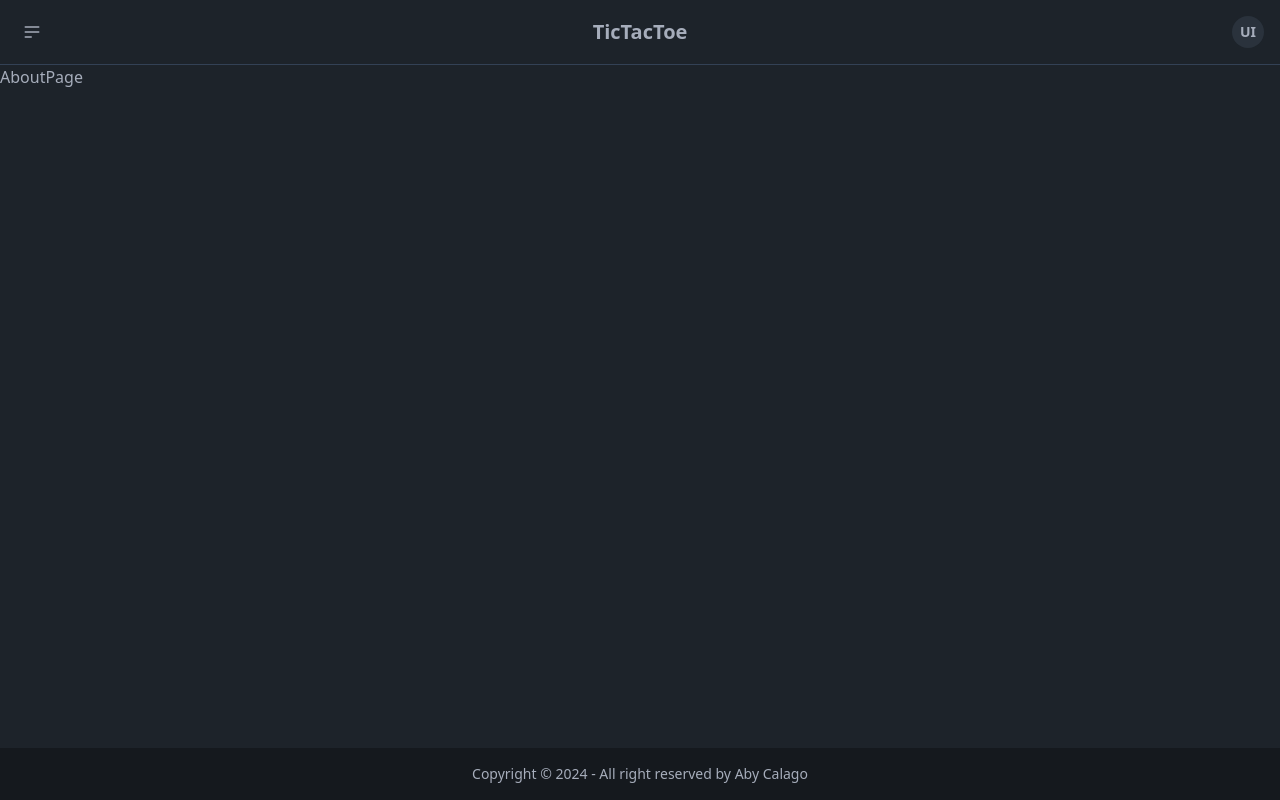
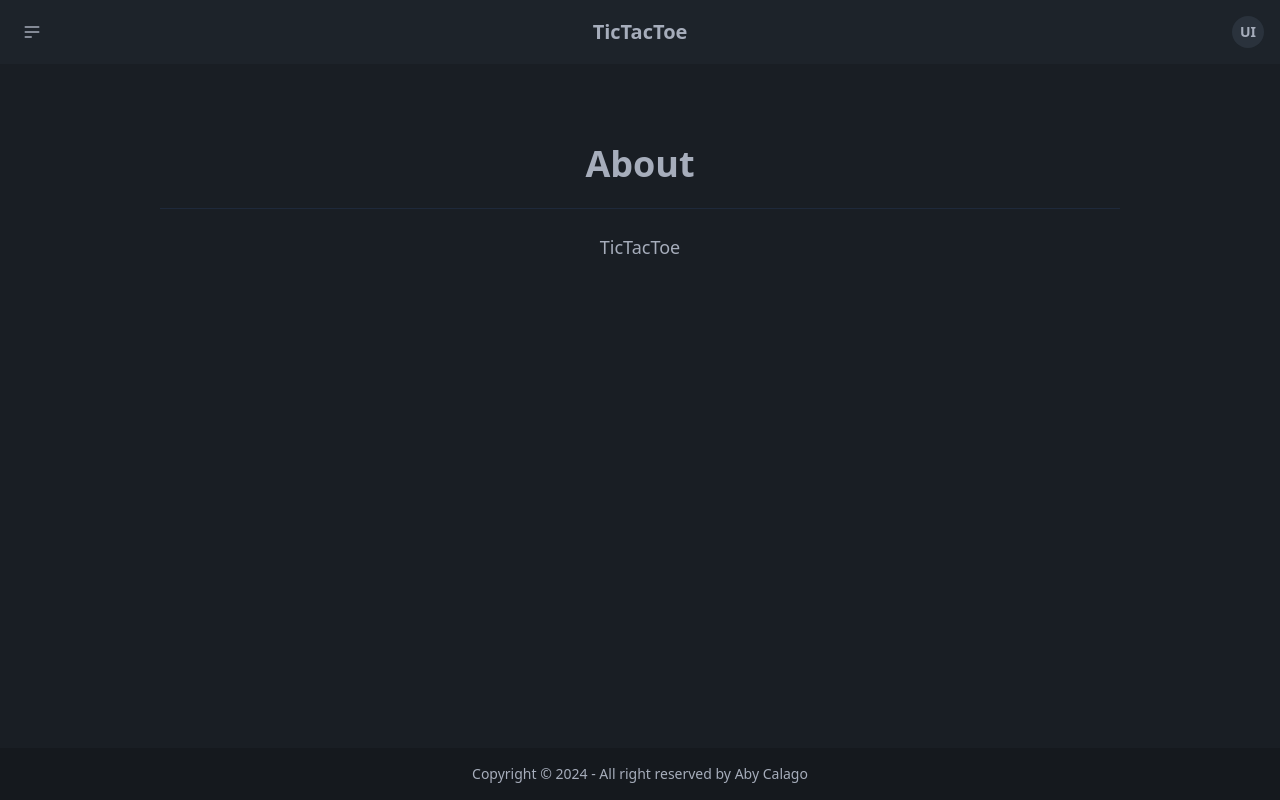
Before and after one commit to IRDunno/TicTacToe, a React (Vite) app: page /about in a window 1280 px wide. Built offline with nearby package versions, Linux system fonts and the light colour scheme.

Commit message:
re colored body

```diff
--- a/src/components/Navbar.jsx
+++ b/src/components/Navbar.jsx
@@ -3,7 +3,7 @@ import { Link, NavLink } from "react-router-dom";
 
 const Navbar = () => {
   return (
-    <div className="navbar bg-base-100 border-b border-slate-700">
+    <div className="navbar bg-base-100">
       <div className="navbar-start">
         <div className="dropdown">
           <div tabIndex={0} role="button" className="btn btn-ghost btn-circle">
--- a/src/index.css
+++ b/src/index.css
@@ -12,6 +12,7 @@ body,
 body {
   display: flex;
   flex-direction: column;
+  background-color: rgba(0, 0, 0, 0.149);
 }
 
 .main-layout {
--- a/src/pages/AboutPage.jsx
+++ b/src/pages/AboutPage.jsx
@@ -1,9 +1,21 @@
-import React from 'react'
+import React from "react";
+import TicTacToeImage from "../assets/tictactoe-removebg-preview.png";
 
 const AboutPage = () => {
   return (
-    <div>AboutPage</div>
-  )
-}
+    <div className="mt-20">
+      <header className="text-center space-y-3">
+        <h1 className="text-4xl font-bold">About</h1>
+      </header>
+      <hr className="border-slate-800 w-3/4 mx-auto my-6" />
+      <div className="hero">
+        <p className="text-lg">TicTacToe</p>
+        <div className="grid grid-cols-1 md:grid-cols-2 gap-4">
 
-export default AboutPage
+        </div>
+      </div>
+    </div>
+  );
+};
+
+export default AboutPage;
--- a/src/pages/HomePage.jsx
+++ b/src/pages/HomePage.jsx
@@ -4,7 +4,7 @@ const HomePage = () => {
   return (
     <div className="mt-20">
       <header className="text-center space-y-3">
-        <h1 className="text-4xl">Welcome to TicTacToe</h1>
+        <h1 className="text-4xl font-bold">Welcome to TicTacToe</h1>
         <p className="">Choose gamemode</p>
       </header>
       <div className="mt-14 grid grid-cols-1 md:grid-cols-2 gap-4 px-20">
```
Also changed, not shown: src/assets/tictactoe-removebg-preview.png (added).
